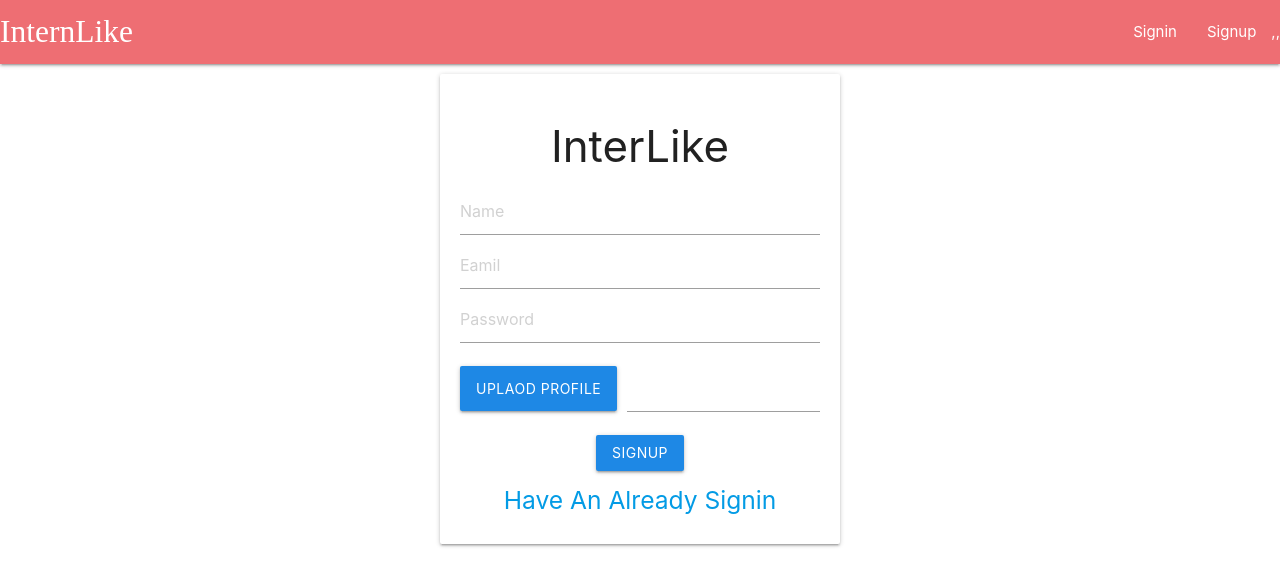
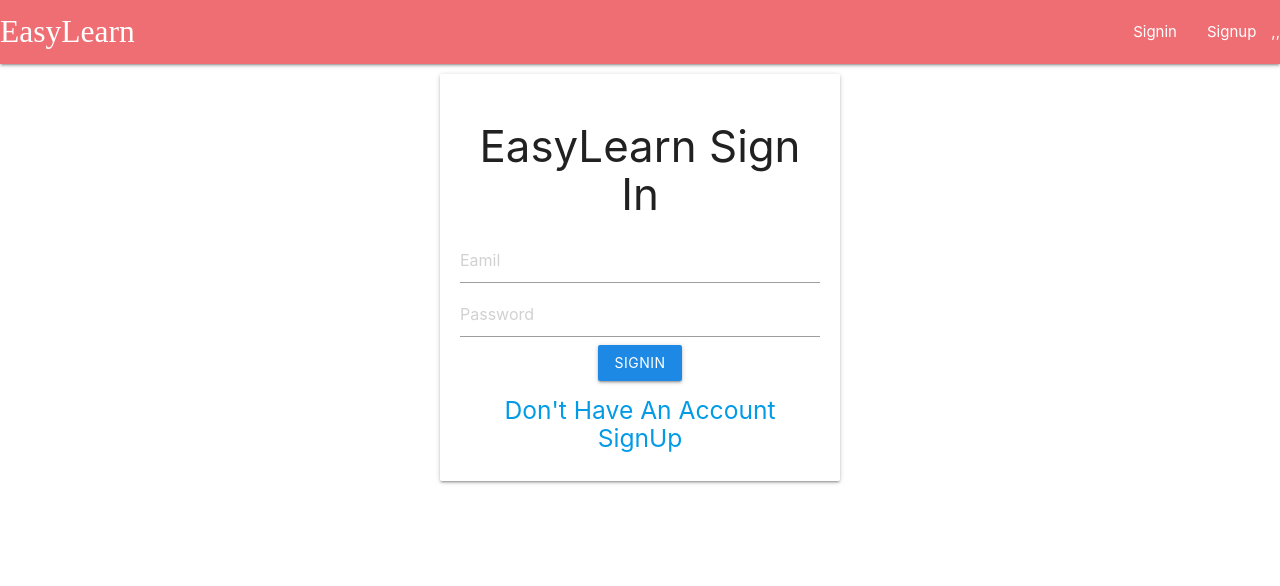
Before and after one commit to mubarak23/easylearn, a React (Create React App) app in the folder client/: page /signin in a window 1280 px wide. Shown: the top 586 px of the page. Built offline with nearby package versions, Linux system fonts and the light colour scheme; a web font is replaced by a local one.

Commit message:
signin page

```diff
--- a/client/src/App.js
+++ b/client/src/App.js
@@ -1,7 +1,7 @@
 import React, { useEffect, createContext, useReducer, useContext } from 'react';
 import Navbar from './components/Navbar';
 import Home from './components/screens/Home';
-import Signin from './components/screens/Signup';
+import Signin from './components/screens/Login';
 import Singup from './components/screens/Signup';
 
 import { BrowserRouter, Route, Switch, useHistory } from 'react-router-dom';
@@ -10,6 +10,9 @@ const Routing = () => {
   return (
     <Switch>
       <Route exact path='/'>
+        <Singup />
+      </Route>
+      <Route path='/signup'>
         <Signin />
       </Route>
       <Route path='/signin'>
--- a/client/src/components/Navbar.js
+++ b/client/src/components/Navbar.js
@@ -6,7 +6,7 @@ const NavBar = () => {
     <nav>
       <div className='nav-wrapper'>
         <Link to='/signin' className='brand-logo left'>
-          InternLike
+          EasyLearn
         </Link>
         <ul id='nav-mobile' className='right'>
           <li key='5'>
--- a/client/src/components/screens/Login.js
+++ b/client/src/components/screens/Login.js
@@ -0,0 +1,24 @@
+import React, { useState, useEffect } from 'react';
+import { Link, useHistory } from 'react-router-dom';
+import M from 'materialize-css';
+import '../../App.css';
+
+const Login = () => {
+  return (
+    <dvi className='mycard'>
+      <div className='card auth-card'>
+        <h3>EasyLearn Sign In</h3>
+        <input type='text' placeholder='Eamil' />
+        <input type='password' placeholder='Password' />
+        <button className='btn waves-effect waves-light #64b5f6 blue darken-1'>
+          Signin
+        </button>
+        <h5>
+          <Link to='/signin'>Don't Have An Account SignUp</Link>
+        </h5>
+      </div>
+    </dvi>
+  );
+};
+
+export default Login;
```
